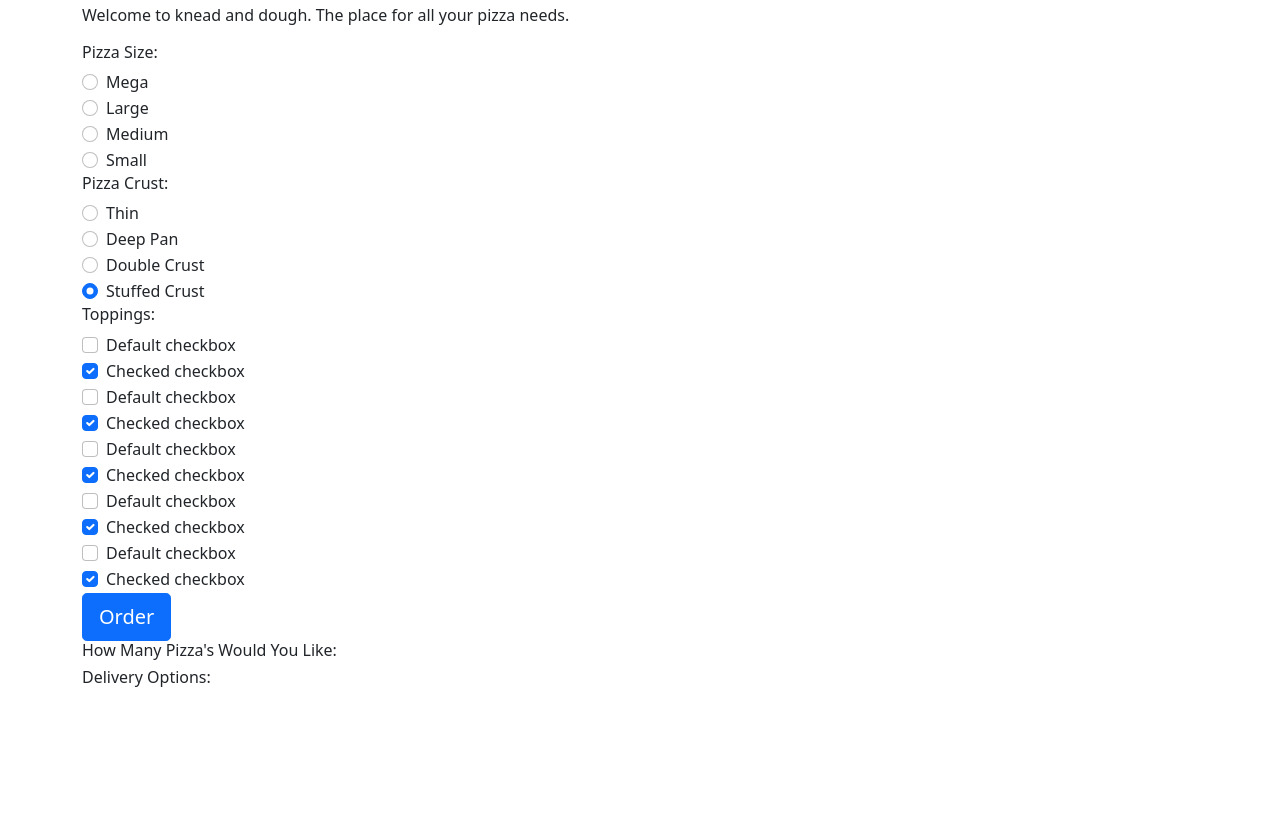
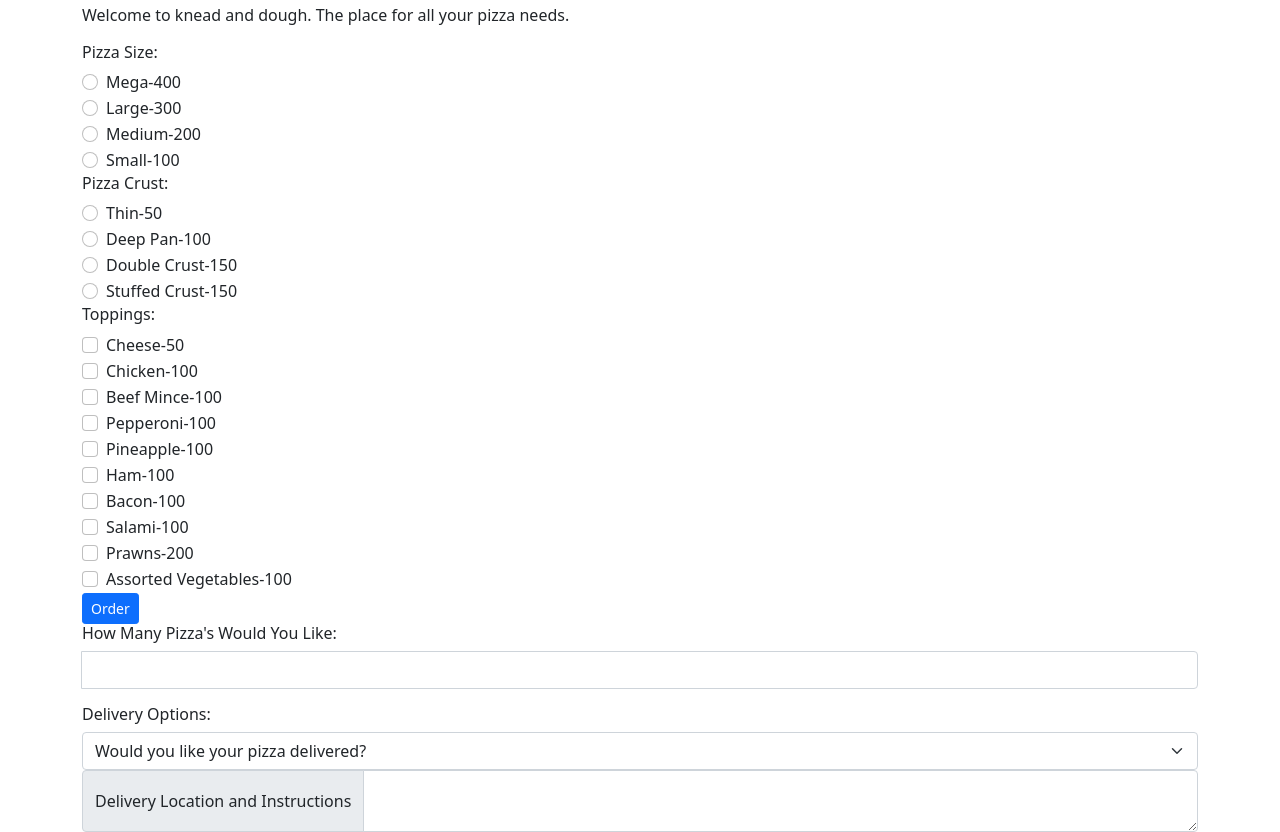
Before and after one commit to Mukenia-Mark/Knead-and-Dough, a plain HTML site: page index.html in a window 1280 px wide. Shown: the part 53-885 px from the top of the page. Before the commit the page ends 800 px from the top, so only its background shows below. Drawn offline with Linux system fonts and the light colour scheme.

Commit message:
Add radio and selector buttons

```diff
--- a/index.html
+++ b/index.html
@@ -15,55 +15,55 @@
     <div id="size">
       <h6>Pizza Size:</h6>
       <div class="form-check">
-        <input class="form-check-input" type="radio" name="flexRadioDefault" id="flexRadioDefault1">
+        <input class="form-check-input " type="radio" name="flexRadioDefault" id="megasize" value="400">
         <label class="form-check-label" for="flexRadioDefault1">
-          Mega
+          Mega-400
       </label>
       </div>
       <div class="form-check">
-        <input class="form-check-input" type="radio" name="flexRadioDefault" id="flexRadioDefault1" >
+        <input class="form-check-input" type="radio" name="flexRadioDefault" id="largesize" value="300" >
         <label class="form-check-label" for="flexRadioDefault2">
-          Large
+          Large-300
         </label>
       </div>
       <div class="form-check">
-        <input class="form-check-input" type="radio" name="flexRadioDefault" id="flexRadioDefault3">
+        <input class="form-check-input" type="radio" name="flexRadioDefault" id="mediumsize" value="200">
         <label class="form-check-label" for="flexRadioDefault3">
-          Medium
+          Medium-200
         </label>
       </div>
       <div class="form-check">
-        <input class="form-check-input" type="radio" name="flexRadioDefault" id="flexRadioDefault4" >
+        <input class="form-check-input" type="radio" name="flexRadioDefault" id="small" value="100" >
       <label class="form-check-label" for="flexRadioDefault4">
-        Small
-        </label>
+        Small-100
+      </label>
       </div>
     </div>
 
     <div id="crust">
       <h6>Pizza Crust:</h6>
       <div class="form-check">
-        <input class="form-check-input" type="radio" name="flexRadioDefault" id="flexRadioDefault5" checked>
+        <input class="form-check-input" type="radio" name="flexRadio" id="thincrust" value="50">
         <label class="form-check-label" for="flexRadioDefault5">
-          Thin
+          Thin-50
       </label>
       </div>
       <div class="form-check">
-        <input class="form-check-input" type="radio" name="flexRadioDefault" id="flexRadioDefault6" checked>
+        <input class="form-check-input" type="radio" name="flexRadio" id="deeppan" value="100">
         <label class="form-check-label" for="flexRadioDefault6">
-          Deep Pan
+          Deep Pan-100
         </label>
       </div>
       <div class="form-check">
-        <input class="form-check-input" type="radio" name="flexRadioDefault" id="flexRadioDefault7" checked>
+        <input class="form-check-input" type="radio" name="flexRadio" id="doublecrust" value="150">
         <label class="form-check-label" for="flexRadioDefault7">
-          Double Crust
+          Double Crust-150
         </label>
       </div>
       <div class="form-check">
-        <input class="form-check-input" type="radio" name="flexRadioDefault" id="flexRadioDefault8" checked>
+        <input class="form-check-input" type="radio" name="flexRadio" id="stuffedcrust" value="150">
       <label class="form-check-label" for="flexRadioDefault8">
-        Stuffed Crust
+        Stuffed Crust-150
         </label>
       </div>
 
@@ -72,80 +72,98 @@
     <div id="toppings">
       <h6>Toppings:</h6>
       <div class="form-check">
-        <input class="form-check-input" type="checkbox" value="" id="flexCheckDefault">
+        <input class="form-check-input" type="checkbox" value="" id="cheese" value="50">
         <label class="form-check-label" for="flexCheckDefault">
-          Default checkbox
+          Cheese-50
         </label>
       </div>
       <div class="form-check">
-        <input class="form-check-input" type="checkbox" value="" id="flexCheckChecked" checked>
+        <input class="form-check-input" type="checkbox" value="" id="chicken" value="100">
         <label class="form-check-label" for="flexCheckChecked">
-          Checked checkbox
+          Chicken-100
         </label>
       </div>
       <div class="form-check">
-        <input class="form-check-input" type="checkbox" value="" id="flexCheckDefault">
+        <input class="form-check-input" type="checkbox" value="" id="beef" value="100">
         <label class="form-check-label" for="flexCheckDefault">
-          Default checkbox
+          Beef Mince-100
         </label>
       </div>
       <div class="form-check">
-        <input class="form-check-input" type="checkbox" value="" id="flexCheckChecked" checked>
+        <input class="form-check-input" type="checkbox" value="" id="pepperoni" value="100">
         <label class="form-check-label" for="flexCheckChecked">
-          Checked checkbox
+          Pepperoni-100
         </label>
       </div>
       <div class="form-check">
-        <input class="form-check-input" type="checkbox" value="" id="flexCheckDefault">
+        <input class="form-check-input" type="checkbox" value="" id="pineapple" value="100">
         <label class="form-check-label" for="flexCheckDefault">
-          Default checkbox
+          Pineapple-100
         </label>
       </div>
       <div class="form-check">
-        <input class="form-check-input" type="checkbox" value="" id="flexCheckChecked" checked>
+        <input class="form-check-input" type="checkbox" value="" id="ham" value="100">
         <label class="form-check-label" for="flexCheckChecked">
-          Checked checkbox
+          Ham-100
         </label>
       </div>
       <div class="form-check">
-        <input class="form-check-input" type="checkbox" value="" id="flexCheckDefault">
+        <input class="form-check-input" type="checkbox" value="" id="bacon" value="100">
         <label class="form-check-label" for="flexCheckDefault">
-          Default checkbox
+          Bacon-100
         </label>
       </div>
       <div class="form-check">
-        <input class="form-check-input" type="checkbox" value="" id="flexCheckChecked" checked>
+        <input class="form-check-input" type="checkbox" value="" id="salami" value="100">
         <label class="form-check-label" for="flexCheckChecked">
-          Checked checkbox
+          Salami-100
         </label>
       </div>
       <div class="form-check">
-        <input class="form-check-input" type="checkbox" value="" id="flexCheckDefault">
+        <input class="form-check-input" type="checkbox" value="" id="prawns" value="200">
         <label class="form-check-label" for="flexCheckDefault">
-          Default checkbox
+          Prawns-200
         </label>
       </div>
       <div class="form-check">
-        <input class="form-check-input" type="checkbox" value="" id="flexCheckChecked" checked>
+        <input class="form-check-input" type="checkbox" value="" id="veges" value="100">
         <label class="form-check-label" for="flexCheckChecked">
-          Checked checkbox
+          Assorted Vegetables-100
         </label>
       </div>
 
     </div>
 
     <div id="order">
-      <button type="button" class="btn btn-primary btn-lg">Order</button>
+      <button type="button" class="btn btn-primary btn-sm">Order</button>
 
     </div>
 
     <div id="number">
       <h6>How Many Pizza's Would You Like:</h6>
+      <div class="input-group mb-3">
+        <span class="input" id="number"></span>
+        <input type="number" class="form-control">
+      </div>
 
     </div>
 
     <div id="delivery">
       <h6>Delivery Options:</h6>
+      <select class="form-select" aria-label="Default select example" >
+        <option selected>Would you like your pizza delivered?</option>
+        <option value="1">No</option>
+        <option value="2">Yes</option>
+      </select>
+
+      <div class="input-group">
+        <span class="input-group-text">Delivery Location and Instructions</span>
+        <textarea class="form-control" aria-label="With textarea"></textarea>
+      </div>
+
+    <div id="Price">
+
+    </div>
 
     </div>
 
```
